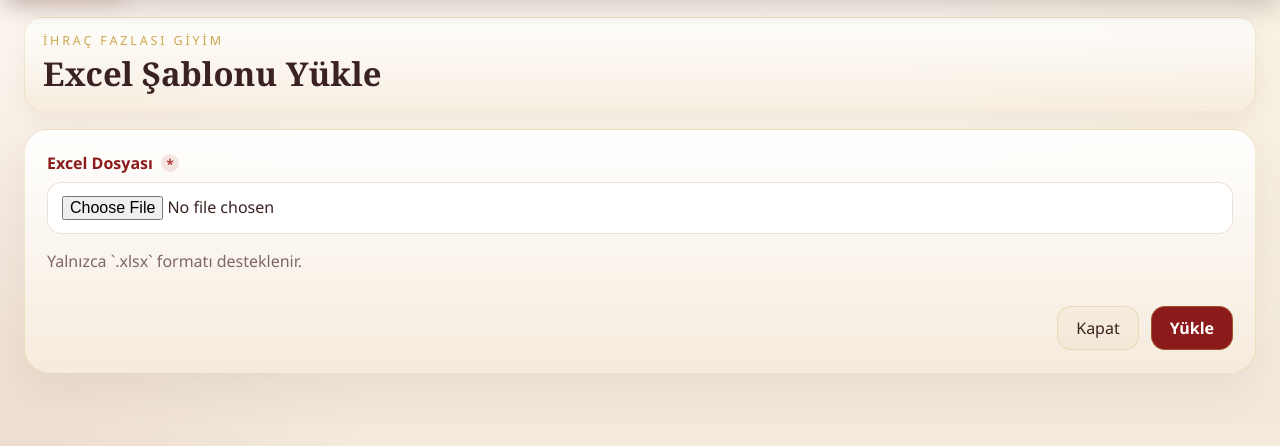
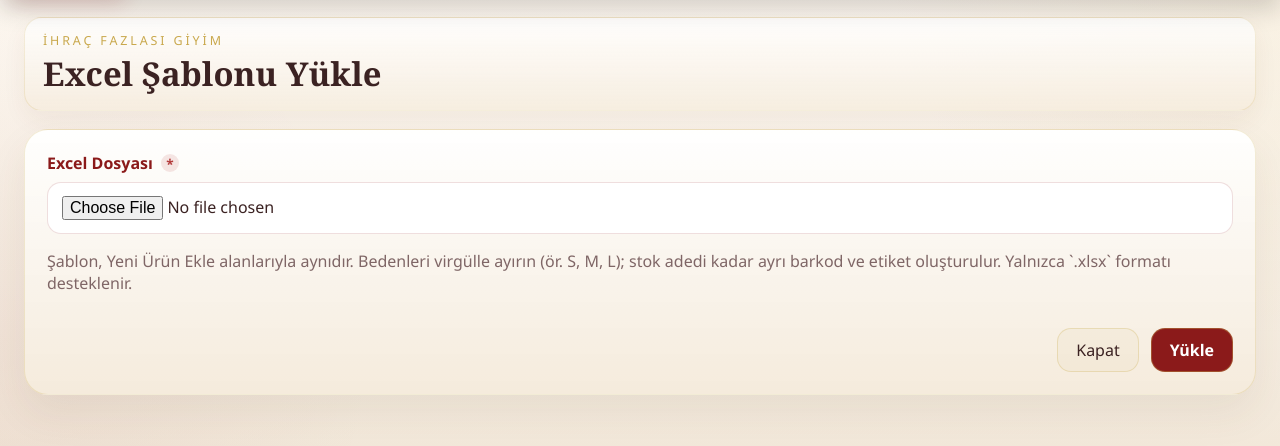
Before and after one commit to altay1608/ihracfazlasi, a Python web app: template app/templates/products/upload.html in a window 1280 px wide. Shown: the part 56-502 px from the top of the page. Run offline with Jinja, Linux system fonts and the light colour scheme; the template is opened without the code that fills it, so the values that code supplies are empty.

Commit message:
Coklu stok birim barkodlarini acikca belirt

```diff
--- a/app/templates/products/_form_fields.html
+++ b/app/templates/products/_form_fields.html
@@ -73,7 +73,7 @@
     <div>
         {{ form.stock_quantity.label }}
         {{ form.stock_quantity(min="0") }}
-        {% if not product %}<p class="input-hint">Bu adet, seçilen her beden için ayrı ayrı stoğa eklenir.</p>{% endif %}
+        {% if not product %}<p class="input-hint">Bu adet, seçilen her beden için ayrı ayrı stoğa eklenir. Örneğin 3 girerseniz 3 bağımsız birim barkodu ve 3 etiket oluşturulur; sayımda her barkod ayrı okutulur.</p>{% endif %}
         {% for error in form.stock_quantity.errors %}<p class="form-error">{{ error }}</p>{% endfor %}
     </div>
     {% if can('alerts.access') %}
--- a/app/templates/products/_upload_modal.html
+++ b/app/templates/products/_upload_modal.html
@@ -10,7 +10,7 @@
         <div class="full-span">
             <label for="templateFile">Excel Dosyası</label>
             <input id="templateFile" type="file" name="file" accept=".xlsx" required>
-            <p class="muted">Yalnızca `.xlsx` formatı desteklenir.</p>
+            <p class="muted">Şablon, Yeni Ürün Ekle alanlarıyla aynıdır. Bedenleri virgülle ayırın (ör. S, M, L); stok adedi kadar ayrı barkod ve etiket oluşturulur. Yalnızca `.xlsx` formatı desteklenir.</p>
         </div>
     </div>
 
```
